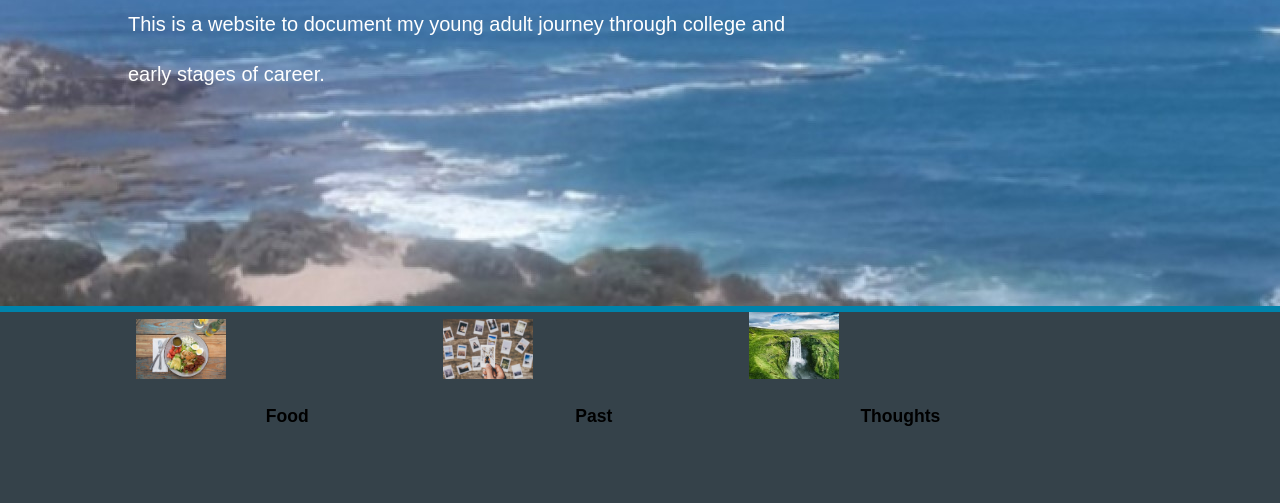
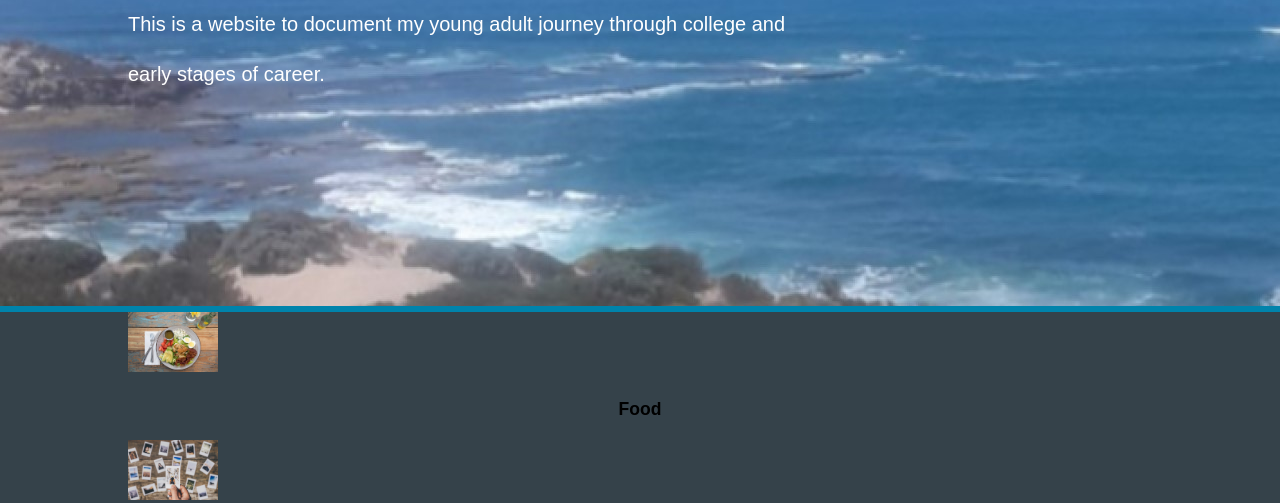
Before and after one commit to SamuelDixxon/LOS, a plain HTML site: page HTML/index.html in a window 1280 px wide. Shown: the part 297-800 px from the top of the page. Drawn offline with Linux system fonts and the light colour scheme.

Commit message:
Update index.css

```diff
--- a/CSS/index.css
+++ b/CSS/index.css
@@ -86,23 +86,22 @@ header a:hover{
 	height:400px;
 	border-top:#0083ab 3px solid;
 	background-color:#35424a;
-	padding: 0px 10px 0px 10px;
 }
 
 #boxes .box{
 	width:30%;
 	padding:10px,
 	border: #0083ab 3px dotted;
-	display: inline-block;
+	display: inline;
 }
 
 #boxes .box img{
 	width:90px;
 }
 
-#boxes .box h3{
+#boxes h3{
 	text-align:center;
-	color:#ffffff
+	textcolor:#ffffff
 
 .svg-inline--fa {
   vertical-align: -0.200em;
@@ -119,7 +118,7 @@ header a:hover{
   width: 3.125rem;
   height: 3.125rem;
   border: 0.125rem solid transparent;
-  padding: 0;
+  padding: 20px;
   text-decoration: none;
   text-align: center;
   color: #fefefe;
```
